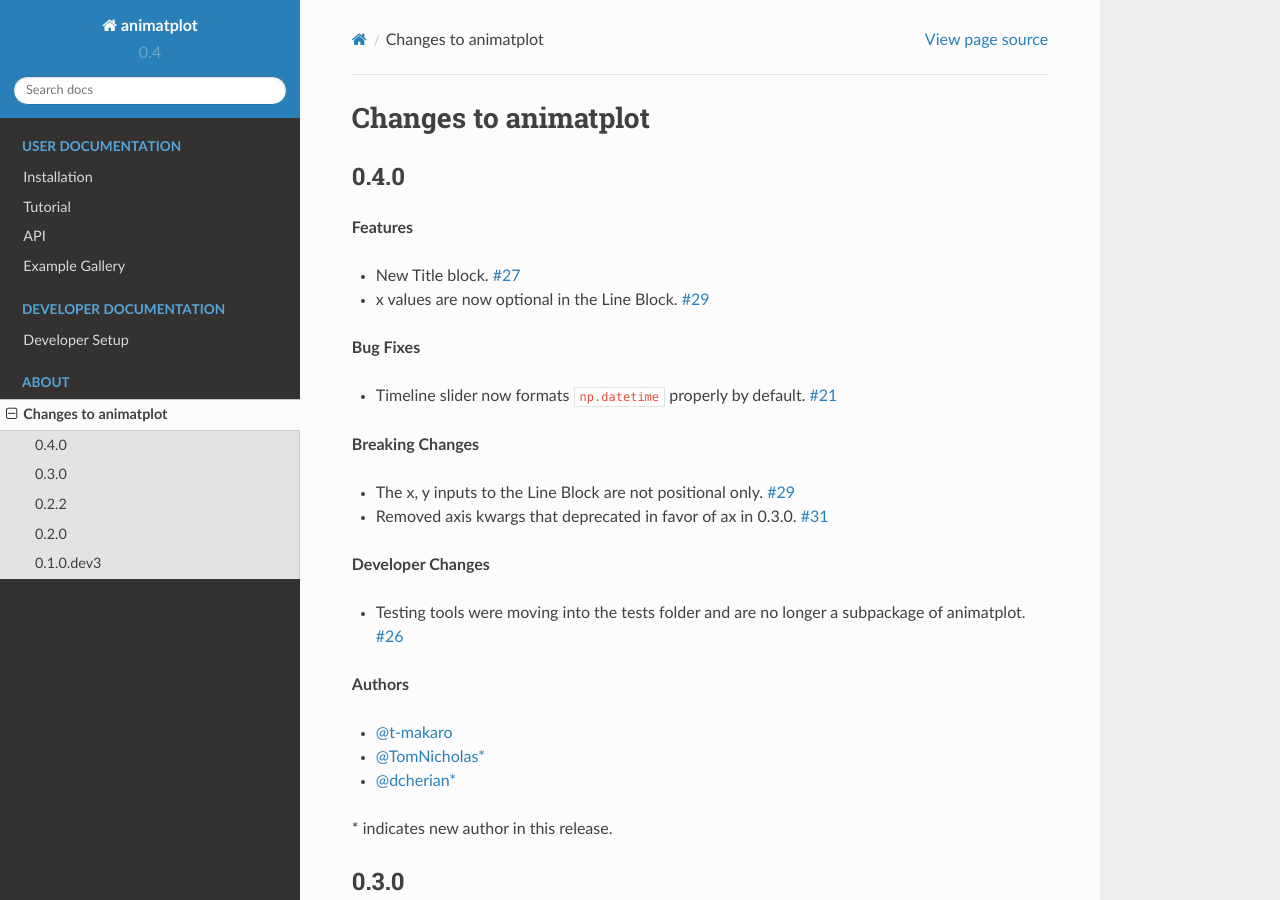
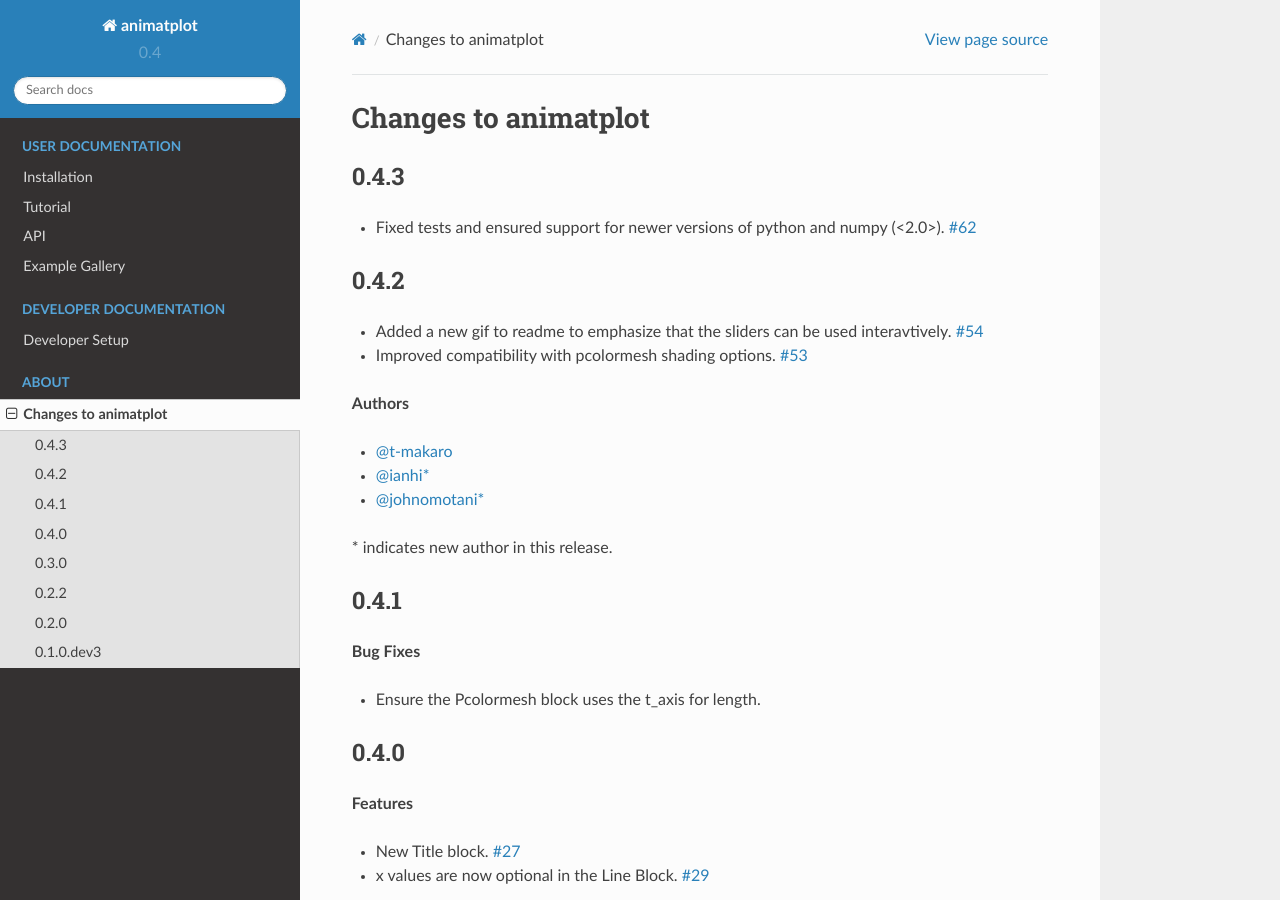
Before and after one commit to t-makaro/animatplot, a Sphinx documentation site: the page built from docs/source/changelog.rst, in a window 1280 px wide and 900 px high. Built offline with Sphinx 7.4.7 and the Read the Docs theme 2.0.0, drawn with Linux system fonts in a browser that asks for light colours.

Commit message:
0.4.3 patchnotes

```diff
--- a/docs/source/changelog.rst
+++ b/docs/source/changelog.rst
@@ -2,6 +2,32 @@
 
 Changes to animatplot
 =====================
+
+0.4.3
+-----
+
+- Fixed tests and ensured support for newer versions of python and numpy (<2.0>). `#62 <https://github.com/t-makaro/animatplot/pull/62>`_
+
+0.4.2
+-----
+
+- Added a new gif to readme to emphasize that the sliders can be used interavtively. `#54 <https://github.com/t-makaro/animatplot/pull/54>`_
+- Improved compatibility with pcolormesh shading options. `#53 <https://github.com/t-makaro/animatplot/pull/53>`_
+
+**Authors**
+
+- `@t-makaro <https://github.com/t-makaro>`_
+- `@ianhi* <https://github.com/ianhi>`_
+- `@johnomotani* <https://github.com/johnomotani>`_
+
+\* indicates new author in this release.
+
+0.4.1
+-----
+
+**Bug Fixes**
+
+- Ensure the Pcolormesh block uses the t_axis for length.
 
 0.4.0
 -----
```
